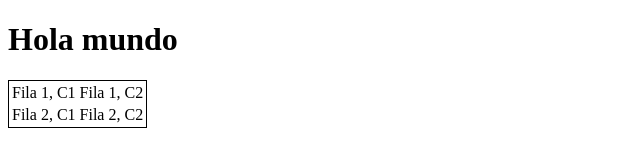
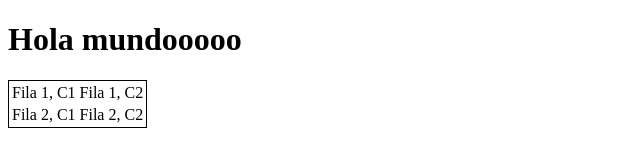
Before and after one commit to uribarajas/REPO-TIC-720563, a plain HTML site: page index.html in a window 1280 px wide. Shown: the full height of the page, 0-640 px from the left. Drawn offline with Linux system fonts and the light colour scheme.

Commit message:
Commit el cual se le hara un ForcePush

```diff
--- a/index.html
+++ b/index.html
@@ -5,7 +5,7 @@
         <title>File A</title>
     </head>
     <body>
-        <h1>Hola mundo</h1>
+        <h1>Hola mundooooo</h1>
         <table style="border:1px solid #000000">
             <tr>
                 <td>Fila 1, C1 </td>
```
Also changed, not shown: Nuevo documento de texto.txt (added).
